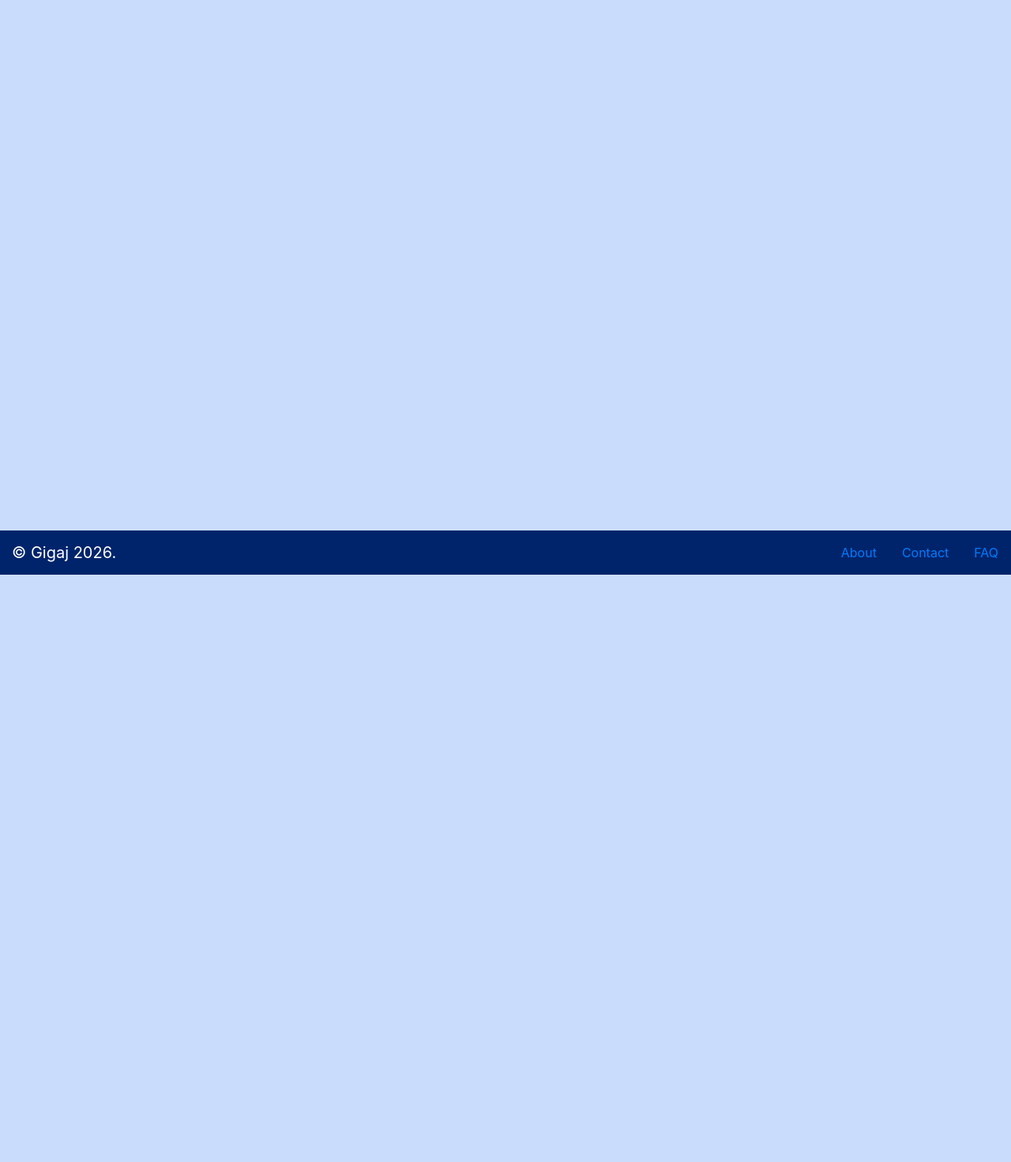
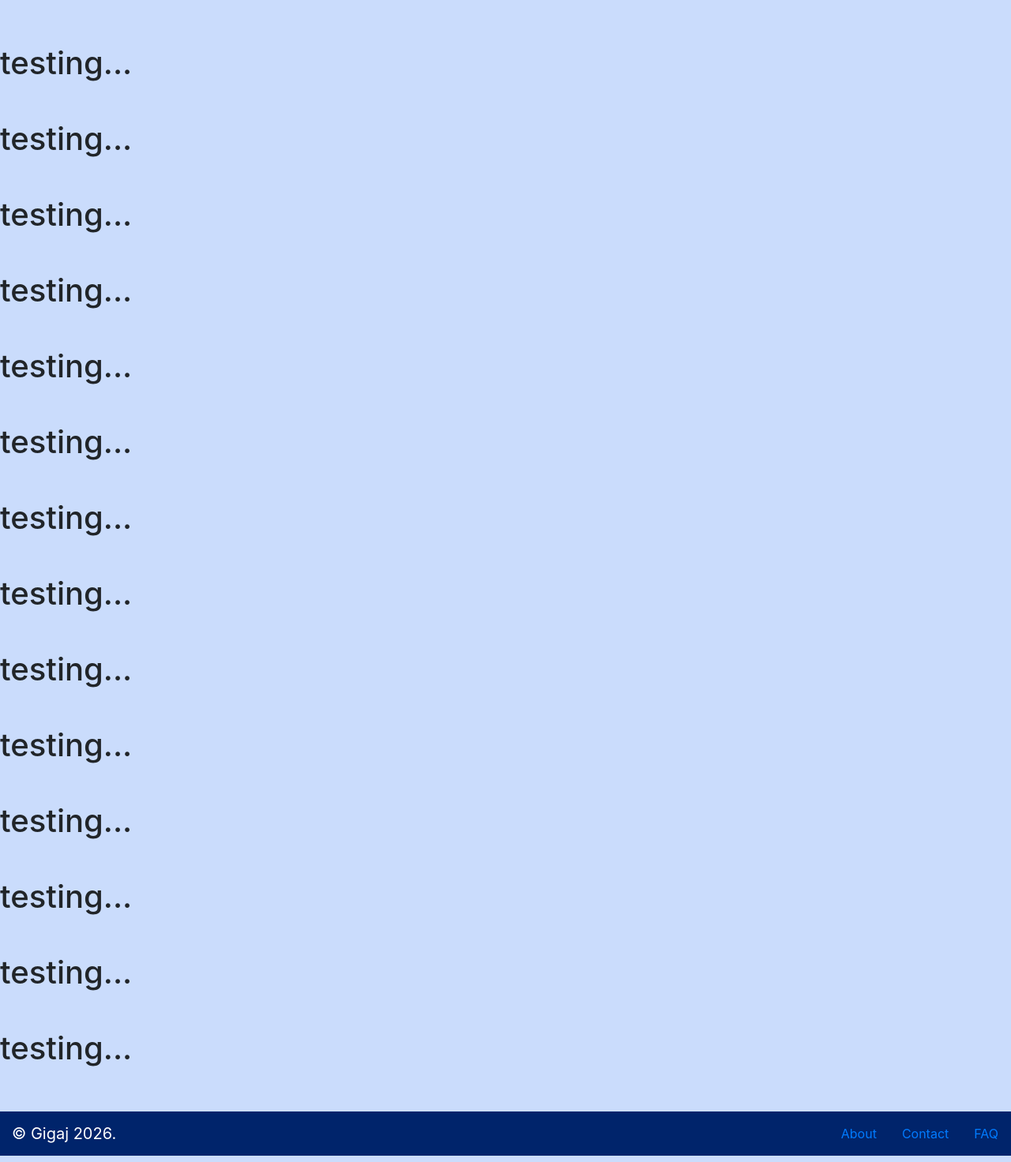
Before and after one commit to Neno979/Portfolio-Tracker, a Flask app: page /portfolio in a window 1280 px wide. Shown: the part 64-1536 px from the top of the page at 79% size. Before the commit the page ends 792 px from the top, so only its background shows below. Run offline with Flask 2, Linux system fonts and the light colour scheme; some libraries are stand-ins or nearby versions.

Commit message:
testing min page size and dynamic change

```diff
--- a/templates/base.html
+++ b/templates/base.html
@@ -17,10 +17,12 @@
         </nav>
     </div>
 
-    {% block content %}
+
     <main class="flex-grow-1">
+        {% block content %}
+        {% endblock content %}
     </main>
-    {% endblock content %}
+
 
     <div class="container-fluid mt-auto">
         <nav class="row navbar-dark bg-secondary mt-2 mb-2">
--- a/templates/portfolio.html
+++ b/templates/portfolio.html
@@ -1 +1,18 @@
 {% extends "base.html" %}
+
+{% block content %}
+    <h1 class="mt-5 mb-5">testing...</h1>
+    <h1 class="mt-5 mb-5">testing...</h1>
+    <h1 class="mt-5 mb-5">testing...</h1>
+    <h1 class="mt-5 mb-5">testing...</h1>
+    <h1 class="mt-5 mb-5">testing...</h1>
+    <h1 class="mt-5 mb-5">testing...</h1>
+    <h1 class="mt-5 mb-5">testing...</h1>
+    <h1 class="mt-5 mb-5">testing...</h1>
+    <h1 class="mt-5 mb-5">testing...</h1>
+    <h1 class="mt-5 mb-5">testing...</h1>
+    <h1 class="mt-5 mb-5">testing...</h1>
+    <h1 class="mt-5 mb-5">testing...</h1>
+    <h1 class="mt-5 mb-5">testing...</h1>
+    <h1 class="mt-5 mb-5">testing...</h1>
+{% endblock content %}
```
Also changed, not shown: templates/index.html (+10 -0 lines).
